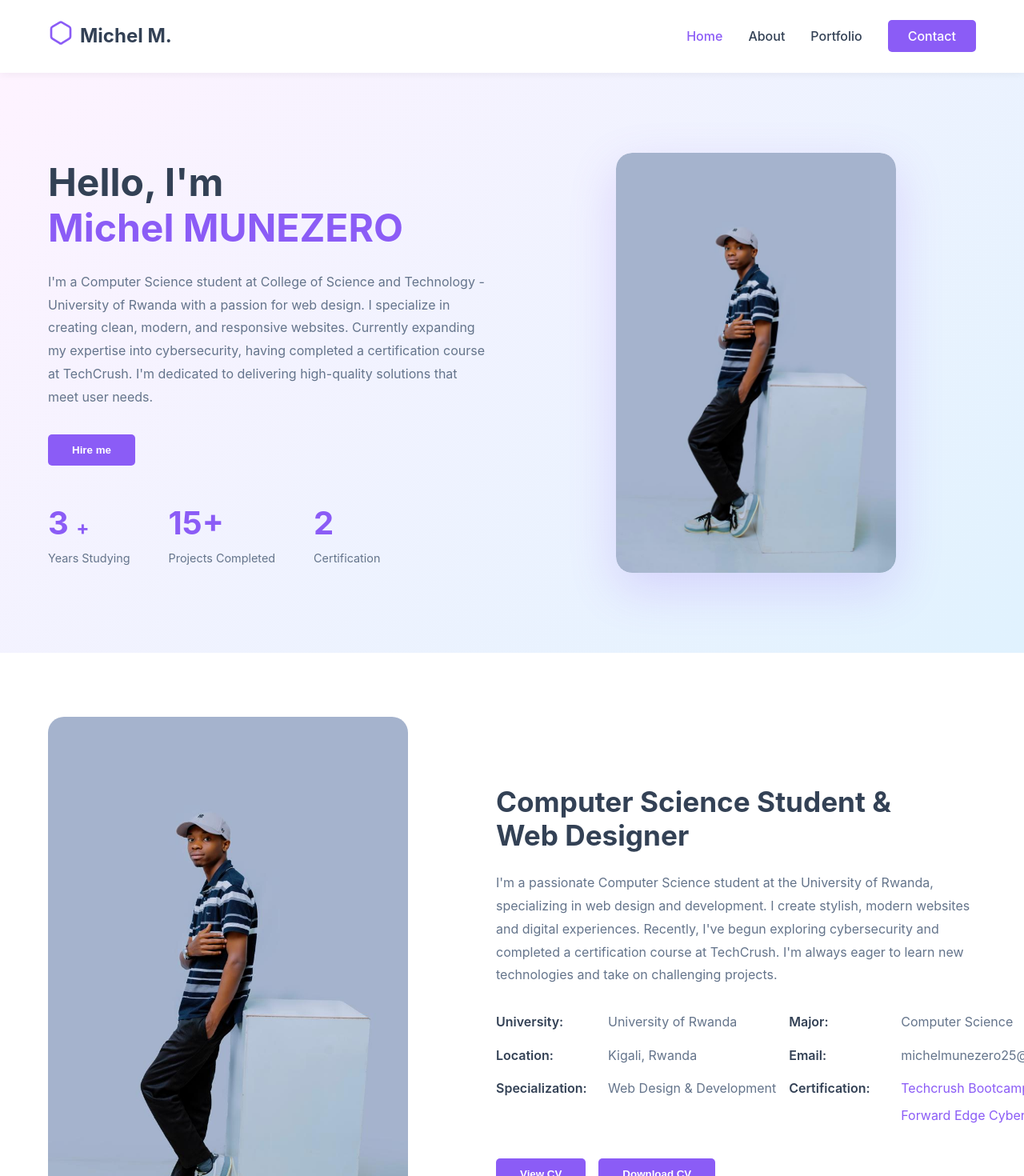
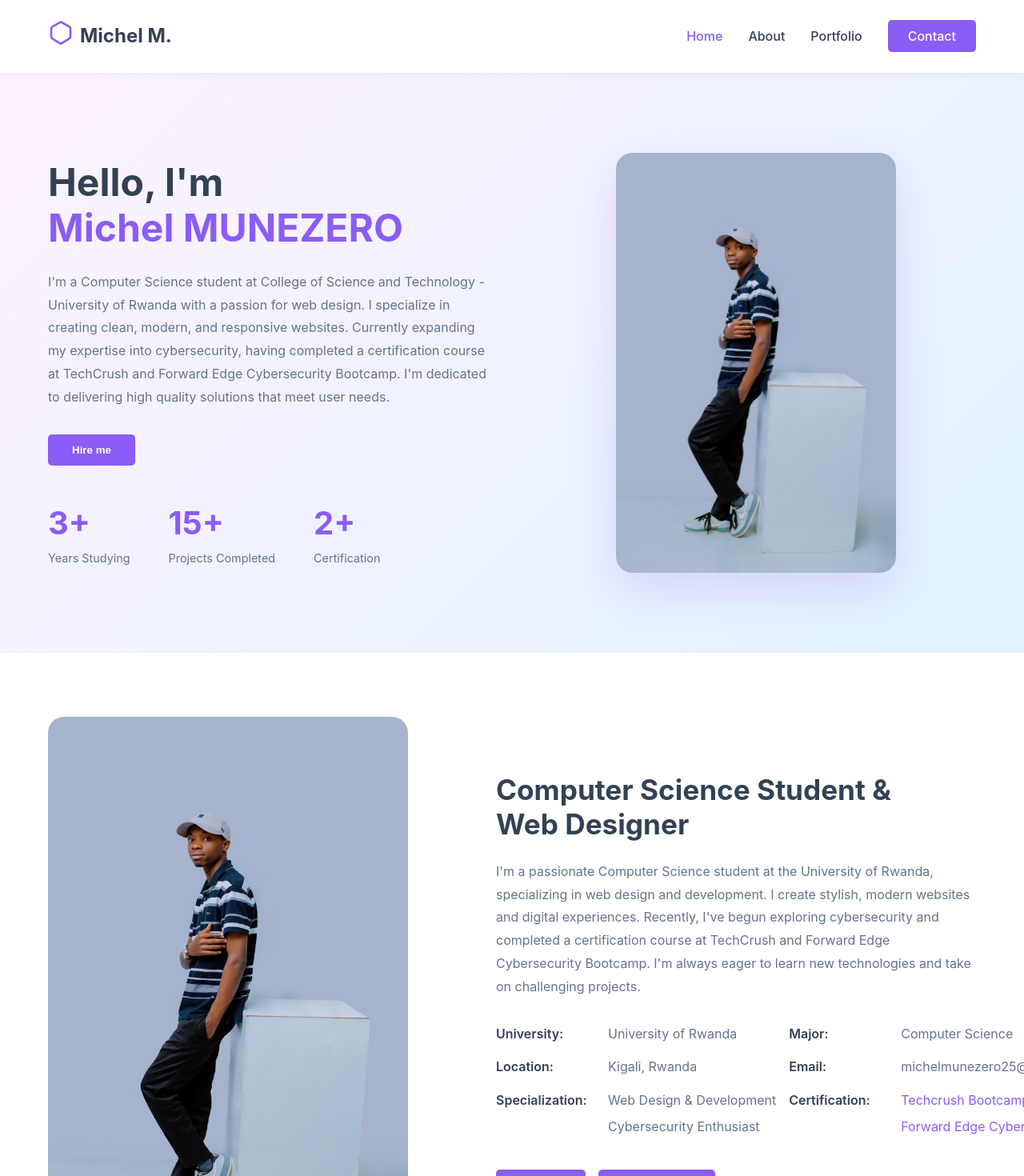
Before and after one commit to MichelMUNEZERO/MichelPortfolio, a React (Vite) app: page / in a window 1280 px wide. Shown: the top 1470 px of the page at 80% size. Built offline with nearby package versions, Linux system fonts and the light colour scheme.

Commit message:
Improve the more about me

```diff
--- a/src/components/About.css
+++ b/src/components/About.css
@@ -65,11 +65,13 @@
   min-width: 130px;
   flex-shrink: 0;
 }
+.specialization-list,
 .certification-list {
   list-style: none;
   padding-left: 0;
   margin: 0;
 }
+.specialization-item,
 .certification-item {
   margin-bottom: 0.5rem;
 }
--- a/src/components/About.jsx
+++ b/src/components/About.jsx
@@ -27,8 +27,8 @@ function About() {
               Rwanda, specializing in web design and development. I create
               stylish, modern websites and digital experiences. Recently, I've
               begun exploring cybersecurity and completed a certification course
-              at TechCrush. I'm always eager to learn new technologies and take
-              on challenging projects.
+              at TechCrush and Forward Edge Cybersecurity Bootcamp. I'm always
+              eager to learn new technologies and take on challenging projects.
             </p>
 
             <div className="about-info">
@@ -50,7 +50,14 @@ function About() {
               </div>
               <div className="info-item">
                 <span className="info-label">Specialization:</span>
-                <span className="info-value">Web Design & Development</span>
+                <ul className="specialization-list">
+                  <li className="specialization-item">
+                    <span className="info-value">Web Design & Development</span>
+                  </li>
+                  <li className="specialization-item">
+                    <span className="info-value">Cybersecurity Enthusiast</span>
+                  </li>
+                </ul>
               </div>
               <div className="info-item">
                 <span className="info-label">Certification:</span>
--- a/src/components/Hero.jsx
+++ b/src/components/Hero.jsx
@@ -17,16 +17,15 @@ function Hero() {
               Technology - University of Rwanda with a passion for web design. I
               specialize in creating clean, modern, and responsive websites.
               Currently expanding my expertise into cybersecurity, having
-              completed a certification course at TechCrush. I'm dedicated to
-              delivering high-quality solutions that meet user needs.
+              completed a certification course at TechCrush and Forward Edge
+              Cybersecurity Bootcamp. I'm dedicated to delivering high quality
+              solutions that meet user needs.
             </p>
             <button className="btn-primary">Hire me</button>
 
             <div className="hero-stats">
               <div className="stat-item">
-                <h3>
-                  3 <span>+</span>
-                </h3>
+                <h3>3+</h3>
                 <p>Years Studying</p>
               </div>
               <div className="stat-item">
@@ -34,7 +33,7 @@ function Hero() {
                 <p>Projects Completed</p>
               </div>
               <div className="stat-item">
-                <h3>2</h3>
+                <h3>2+</h3>
                 <p>Certification</p>
               </div>
             </div>
```
